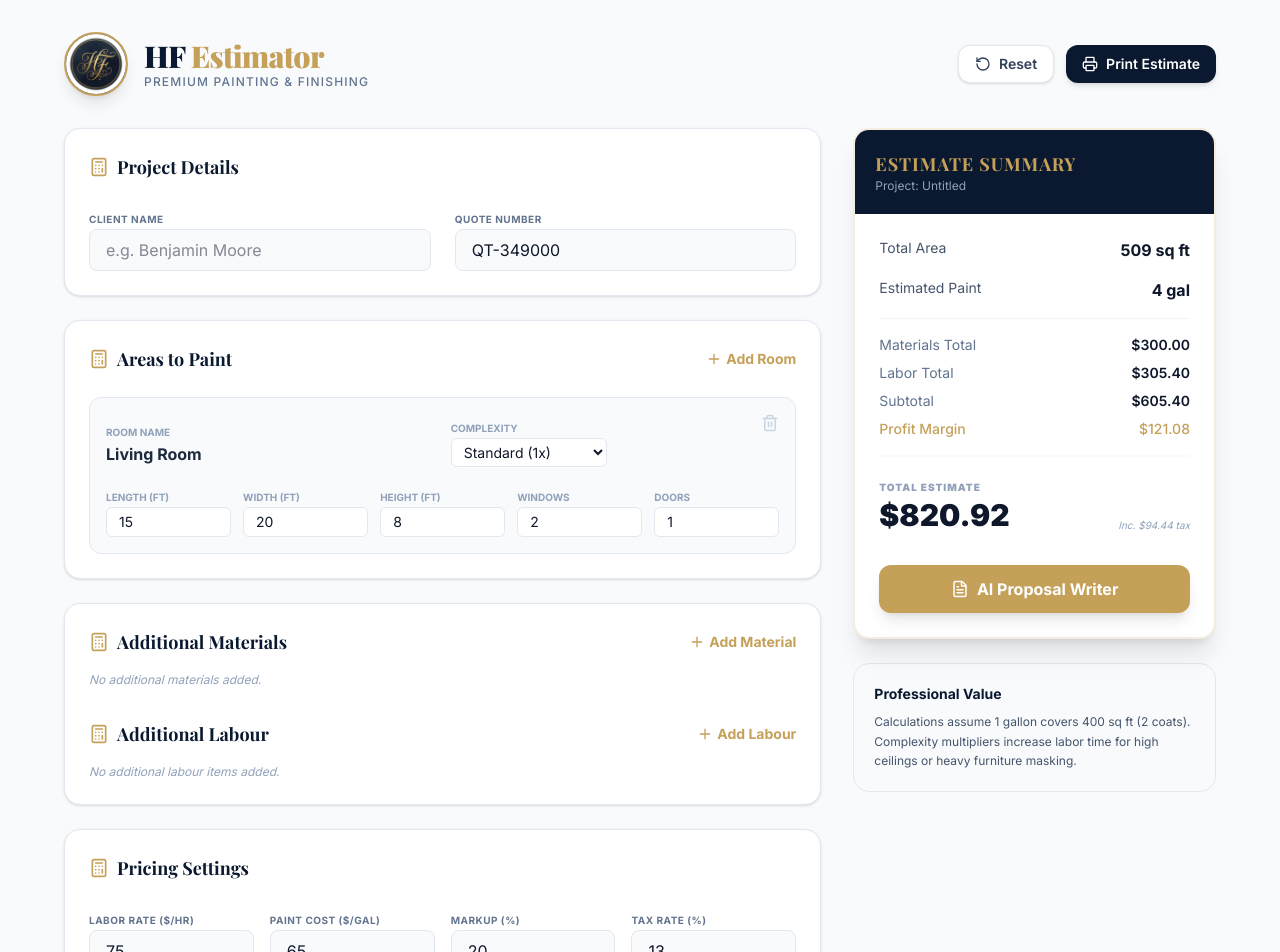
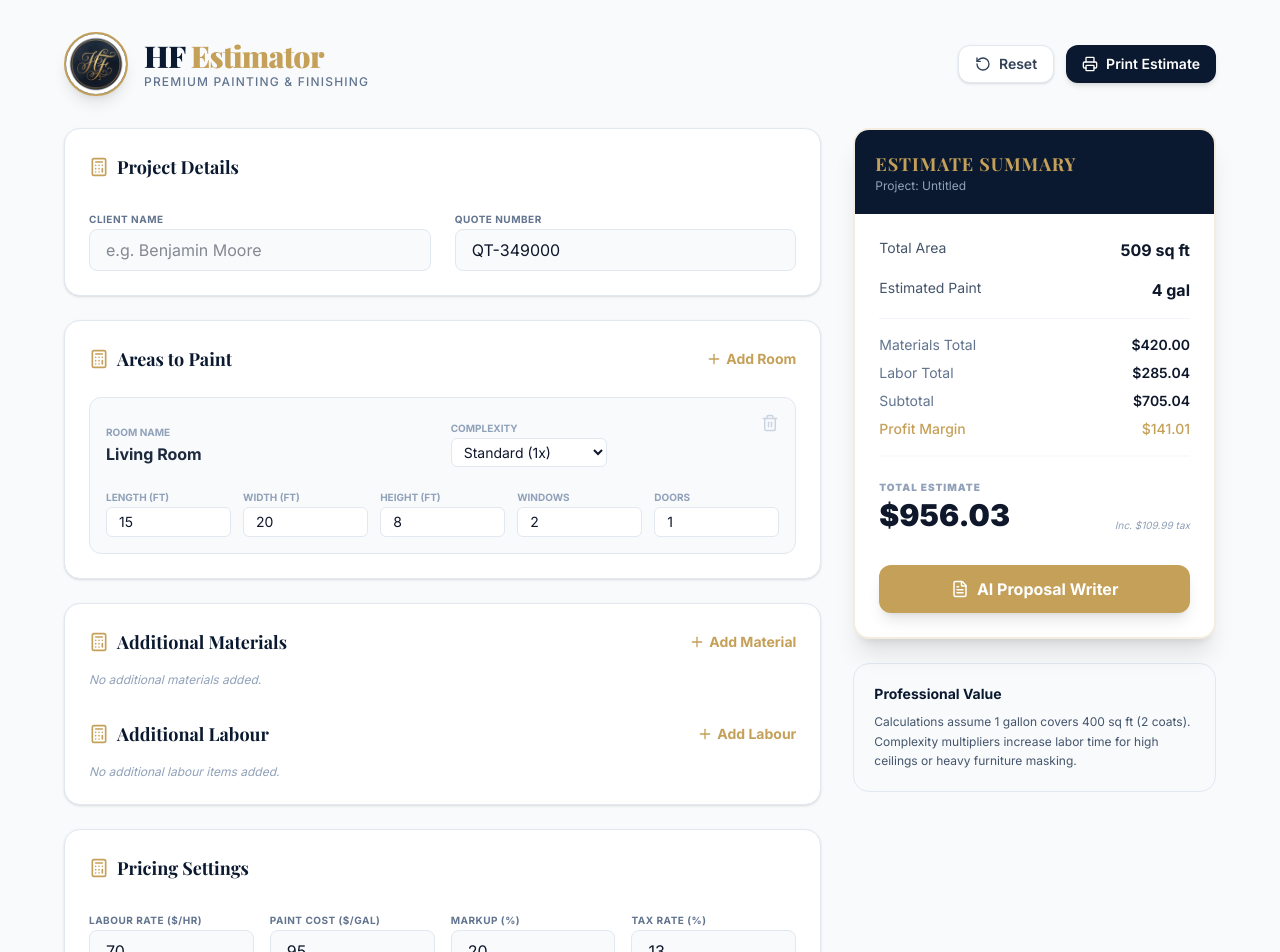
Before and after one commit to kielforeman-collab/hf-premium-estimator, a Next.js app: page / in a window 1280 px wide. Shown: the top 952 px of the page. Built offline with nearby package versions, Linux system fonts and the light colour scheme; a web font is replaced by a local one.

Commit message:
fixed spelling mistakes.

```diff
--- a/components/PaintEstimator.tsx
+++ b/components/PaintEstimator.tsx
@@ -20,8 +20,8 @@ export default function PaintEstimator() {
   const [materialItems, setMaterialItems] = useState<LineItem[]>([]);
   const [laborItems, setLaborItems] = useState<LineItem[]>([]);
   const [settings, setSettings] = useState<PricingSettings>({
-    laborRate: 75,
-    paintCost: 65,
+    laborRate: 70,
+    paintCost: 95,
     markup: 20,
     taxRate: 13
   });
@@ -463,7 +463,7 @@ export default function PaintEstimator() {
               </h2>
               <div className="grid grid-cols-2 md:grid-cols-4 gap-4">
                 {[
-                  { label: 'Labor Rate ($/hr)', key: 'laborRate' },
+                  { label: 'Labour Rate ($/hr)', key: 'laborRate' },
                   { label: 'Paint Cost ($/gal)', key: 'paintCost' },
                   { label: 'Markup (%)', key: 'markup' },
                   { label: 'Tax Rate (%)', key: 'taxRate' },
```
Also changed, not shown: 1 other file (tests, documents, lock files or other folders).
